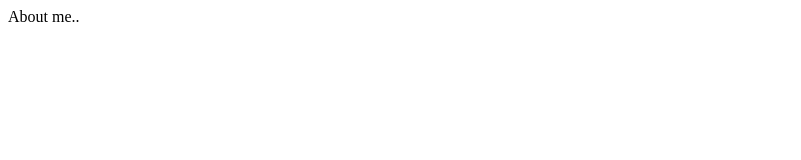
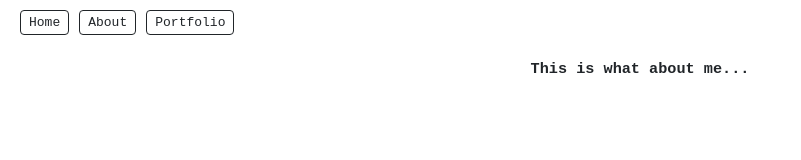
Before and after one commit to akbarjondev/mvc-pattern-server, a website: page src/View/about.html in a window 1280 px wide. Shown: the whole page, without its empty margins (0-801 px from the left). Drawn offline with Linux system fonts and the light colour scheme; files that its build step writes are made by us from their sources.

Commit message:
Refactor styles and add about html

```diff
--- a/public/main.css
+++ b/public/main.css
@@ -1,6 +1,47 @@
 body {
 	margin: 0;
 	padding: 0;
-	background-color: #777777;
+	font-family: monospace;
+	color: #212529;
+}
+
+.intro {
+	display: flex;
+	flex-direction: column;
+	align-items: center;
+}
+
+.header {
+	padding: 15px;
+}
+
+.list {
+	display: flex;
+	margin: 0;
+	padding: 0;
+	list-style-type: none;
+}
+
+.list__item {
+	margin: 0 5px;
+}
+
+.list__link {
+	padding: 4px 8px;
+	border: 1px solid #212529;
+	border-radius: 4px;
+	text-decoration: none;
+	color: #212529;
+}
+
+.list__link:hover {
 	color: #ffffff;
+	background-color: #212529;
 }
+
+.intro__img {
+	width: 250px;
+	height: 250px;
+	object-fit: cover;
+	border-radius: 50%;
+}
--- a/src/Controllers/Home.js
+++ b/src/Controllers/Home.js
@@ -1,5 +1,7 @@
+const path = require('path')
+
 const GET = (req, res) => {
-	res.send('Welcome')
+	res.sendFile(path.join(__dirname, './../View', './index.html'))
 }
 
 module.exports.GET = GET
--- a/src/View/about.html
+++ b/src/View/about.html
@@ -3,9 +3,31 @@
 <head>
 	<meta charset="UTF-8">
 	<meta name="viewport" content="width=device-width, initial-scale=1.0">
-	<title>Document</title>
+	<link rel="stylesheet" href="./main.css">
+	<title>Home | About</title>
 </head>
 <body>
-	About me..
+	<div class="container">
+
+		<div class="header">
+			<ul class="list">
+				<li class="list__item">
+					<a class="list__link" href="./index.html">Home</a>
+				</li>
+				<li class="list__item">
+					<a class="list__link" href="./about.html">About</a>
+				</li>
+				<li class="list__item">
+					<a class="list__link" href="./portfolio.html">Portfolio</a>
+				</li>
+			</ul>
+		</div><!-- End of header -->
+
+		<div class="intro">
+			<h3 class="intro__heading">This is what about me...</h3>
+		</div><!-- End of intro -->
+
+	</div><!-- End of container -->
+
 </body>
 </html>
```
Also changed, not shown: index.js (+6 -1 lines).
